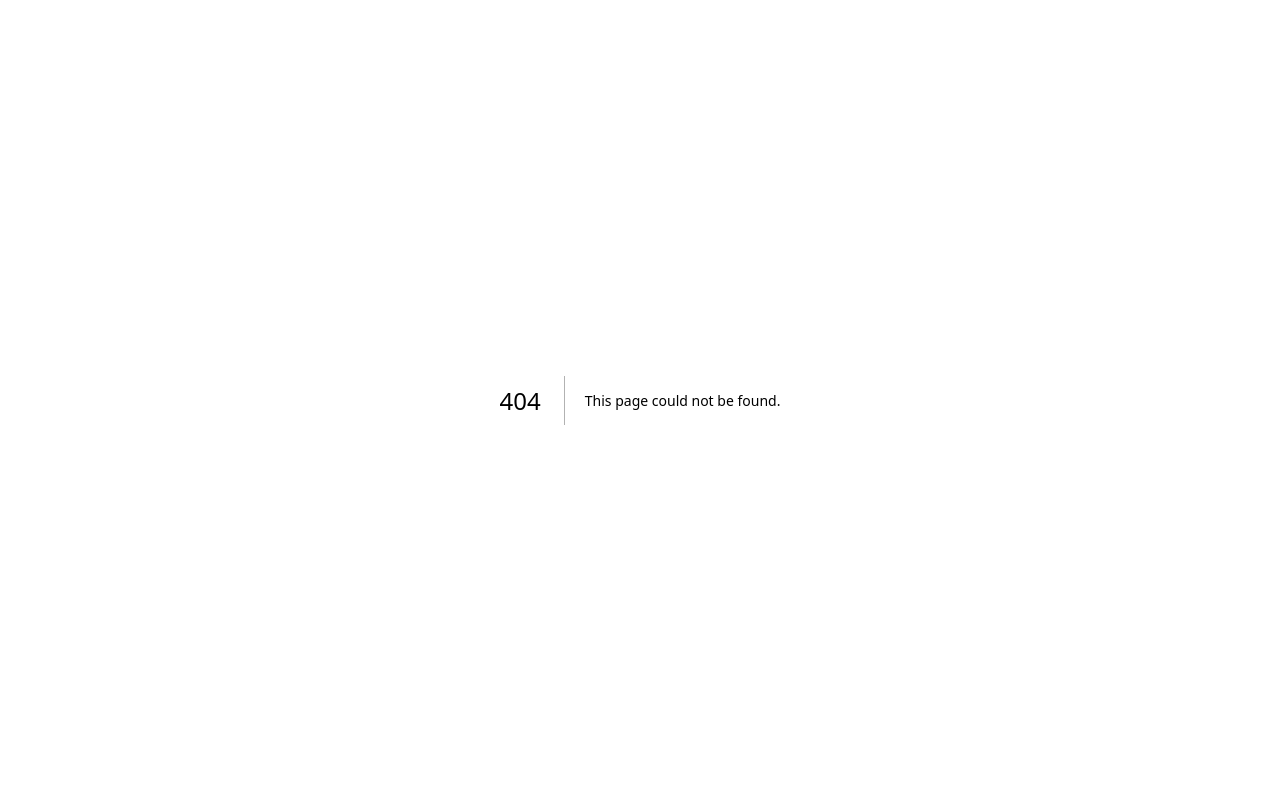
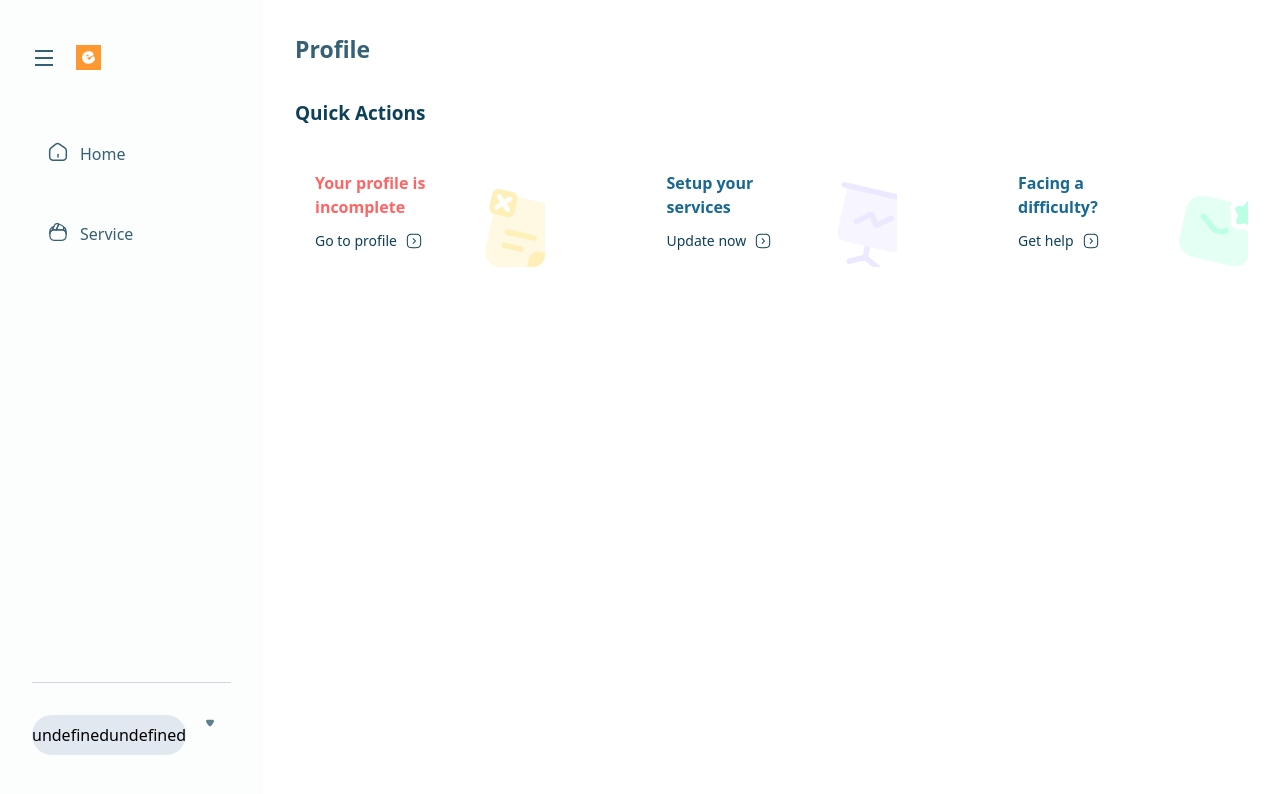
Before and after one commit to vividone/ezzylywebapp, a Next.js app: page /dashboard/profile in a window 1280 px wide. Before the commit this address had no page. Shown: the top 794 px of the page. Built offline with nearby package versions, Linux system fonts and the light colour scheme; a web font is replaced by a local one.

Commit message:
Updated dashboard overview

```diff
--- a/src/components/common/PopupMenu.tsx
+++ b/src/components/common/PopupMenu.tsx
@@ -85,7 +85,7 @@ const PopupMenu: FC<Partial<IPopupMenu>> = (props) => {
           <Flex className="absolute z-10 space-y-1 -top-28 -right-20 flex-col -mt-2 py-3 w-48 bg-white rounded-md shadow-lg">
             {/* Menu items */}
             <a
-              href="/account/profile"
+              href="/dashboard/profile"
               className=" flex px-4 py-2 items-center text-mixed_m7 space-x-4"
               onClick={closeMenu}
             >
--- a/src/components/overview/Balances.tsx
+++ b/src/components/overview/Balances.tsx
@@ -6,7 +6,9 @@ import Revenue from "./Revenue";
 const Balances = () => {
   return (
     <Flex className="flex-col mt-8">
-      <Text className="text-[19px] text-mixed_m5 font-bold">Revenue</Text>
+      <Text className="text-[19px] text-mixed_m5 font-bold">
+        Account Overview
+      </Text>
       <Flex className="mt-8 max-w-[100%] flex-col lg:flex-row gap-6">
         <Revenue />
       </Flex>
--- a/src/components/overview/QuickActions.tsx
+++ b/src/components/overview/QuickActions.tsx
@@ -4,6 +4,11 @@ import Text from "../common/Text";
 import QuickActionsSingle from "./QuickActionsSingle";
 
 const QuickActions = () => {
+
+  // console.log(useUrls);
+  const supportUrl  = "https://support.ezzylyapp.com/hc/en-us";
+
+
   return (
     <Flex className="flex-col mt-8">
       <Text className="text-mixed_m6 font-bold text-[19px]">Quick Actions</Text>
@@ -29,7 +34,8 @@ const QuickActions = () => {
         <QuickActionsSingle
           text="Facing a difficulty?"
           linkText="Get help"
-          path={"NEXT_SUPPORT_URL"}
+          path={supportUrl}
+          target="_blank"
           className="text-[#186894] bg-cover bg-center"
           style={{
             backgroundImage: "url(/images/difficulty.png)",
--- a/src/components/overview/QuickActionsSingle.tsx
+++ b/src/components/overview/QuickActionsSingle.tsx
@@ -7,11 +7,13 @@ interface IQuickActions extends HTMLAttributes<HTMLDivElement> {
   text: string;
   linkText: string;
   path: string;
+  url?: string;
+  target?: string;
 }
 const QuickActionsSingle: FC<IQuickActions> = (props) => {
   // intentional so that the ...rest doesn't conflict
-  // eslint-disable-next-line @typescript-eslint/no-unused-vars
-  const { text, linkText, path, className, ...rest } = props;
+  // eslint-disable-next-line @typescript-eslint/no-unused-vars, camelcase
+  const { target, url, text, linkText, path, className, ...rest } = props;
   return (
     <Flex
       className={`flex-col justify-between min-h-[88px] max-h-[88px] px-5 py-6
@@ -24,7 +26,8 @@ const QuickActionsSingle: FC<IQuickActions> = (props) => {
 
       <a
         className="flex items-center cursor-pointer mt-3 gap-x-[9px]"
-        href={props.path}
+        href={props.path || url}
+        target={target}
       >
         <Text className="text-mixed_m6 text-sm"> {props.linkText || ""}</Text>
         <ArrowRightIcon />
--- a/src/components/overview/Revenue.tsx
+++ b/src/components/overview/Revenue.tsx
@@ -12,7 +12,7 @@ const Revenue = () => {
   return (
     <Flex className="flex-col px-5 rounded-xl justify-between py-6 bg-vibing_blue_9 min-w-[237px] lg:min-w-[300px] lg:max-w-[300px] min-h-[149px] max-h-[149px]">
       <Flex className="flex-col">
-        <Text className="text-vibing_blue_1 font-medium">Account Overview</Text>
+        <Text className="text-vibing_blue_1 font-medium">Revenue</Text>
 
         <Text className=" text-[33px] leading-[49.5px] font-satoshi text-vibing_blue_1 font-black">
           {hide ? "********" : "$ 0"}
--- a/src/helpers/useUrls.tsx
+++ b/src/helpers/useUrls.tsx
@@ -1,6 +1,7 @@
 export const BASE_URL = process.env.NEXT_PUBLIC_BASE_URL;
 export const TOKEN_VALUE = "Ezzyly_AUTH";
 export const WEBSITE_URL = process.env.NEXT_WEBSITE_URL;
+export const SUPPORT_URL = process.env.SUPPORT_URL;
 
 export function useUrls() {
   // Auth endpoints
@@ -21,10 +22,11 @@ export function useUrls() {
   const resendOTPUrl = `${BASE_URL}account/sendOtp`;
   const resetPasswordUrl = `${BASE_URL}/api/v1/auth/reset-password`;
   const getServiceProviderByUserId = `${BASE_URL}/service-provider/getServiceProviderByUserId`;
-  const privacyPolicy = `${WEBSITE_URL}/privacy-policy`;
-  const partnerTerms = `${WEBSITE_URL}/partner-terms`;
-  const termsOfUse = `${WEBSITE_URL}/terms-of-use`;
-  const cookiePolicy = `${WEBSITE_URL}/cookie-policy`;
+  const supportUrl = `${SUPPORT_URL}/hc/en-us`;
+  // const privacyPolicy = `${WEBSITE_URL}/privacy-policy`;
+  // const partnerTerms = `${WEBSITE_URL}/partner-terms`;
+  // const termsOfUse = `${WEBSITE_URL}/terms-of-use`;
+  // const cookiePolicy = `${WEBSITE_URL}/cookie-policy`;
 
   return {
     loginUrl,
@@ -36,9 +38,6 @@ export function useUrls() {
     onboardServiceProviderUrl,
     resetPasswordUrl,
     getServiceProviderByUserId,
-    privacyPolicy,
-    partnerTerms,
-    termsOfUse,
-    cookiePolicy,
+    supportUrl,
   };
 }
--- /dev/null
+++ b/src/pages/dashboard/profile.tsx
@@ -0,0 +1,35 @@
+import Flex from "@/components/common/Flex";
+import Text from "@/components/common/Text";
+import InAppLayout from "@/layouts/InAppLayout";
+import React from "react";
+// import { randomizedQuotes } from "@/functions/randomize";
+import useSessionStorage from "@/helpers/api/useSession";
+import { IAuthRegister } from "@/interface/auth";
+import { TOKEN } from "@/utils/token";
+import QuickActions from "@/components/overview/QuickActions";
+
+const ServiceProviderProfile = () => {
+  const [userToken] = useSessionStorage<IAuthRegister>(TOKEN.USER);
+
+  return (
+    <InAppLayout className="!px-0 lg:!px-0">
+      <Flex className="justify-between lg:justify-start lg:gap-6 items-center">
+        <Flex className="flex-col">
+          <Text className="text-mixed_m5 text-[19px] lg:text-[23px] font-bold">
+            Profile
+          </Text>
+          {/* <Text className="text-mixed_m5 text-sm lg:text-base ">
+            {randomizedQuotes[0]}
+          </Text> */}
+        </Flex>
+        {/* sun */}
+      </Flex>
+
+      {/* balances */}
+      {/* quick actions */}
+      <QuickActions />
+    </InAppLayout>
+  );
+};
+ServiceProviderProfile.requireAuth = true;
+export default ServiceProviderProfile;
```
Also changed, not shown: 1 other file (tests, documents, lock files or other folders).
